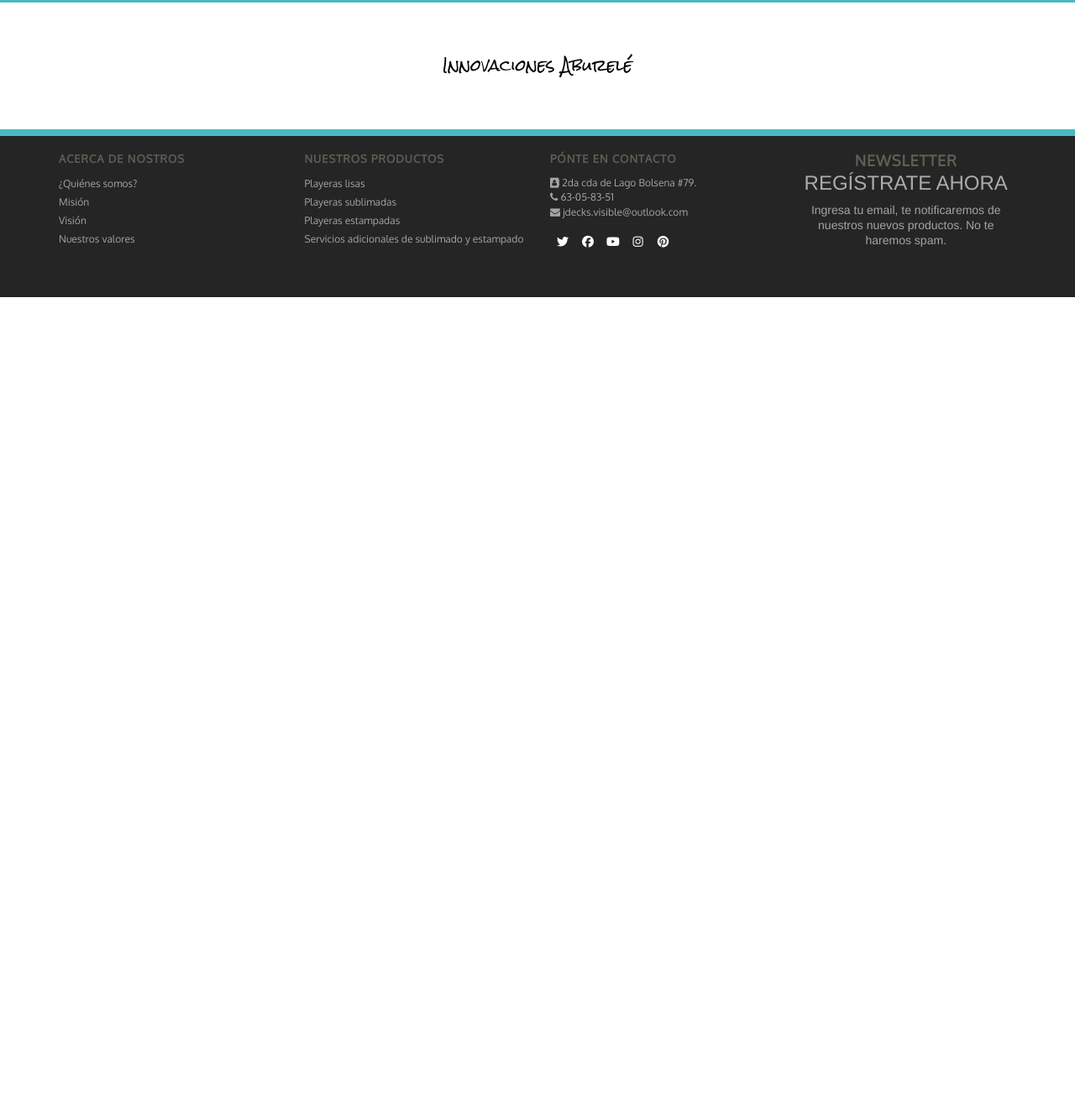
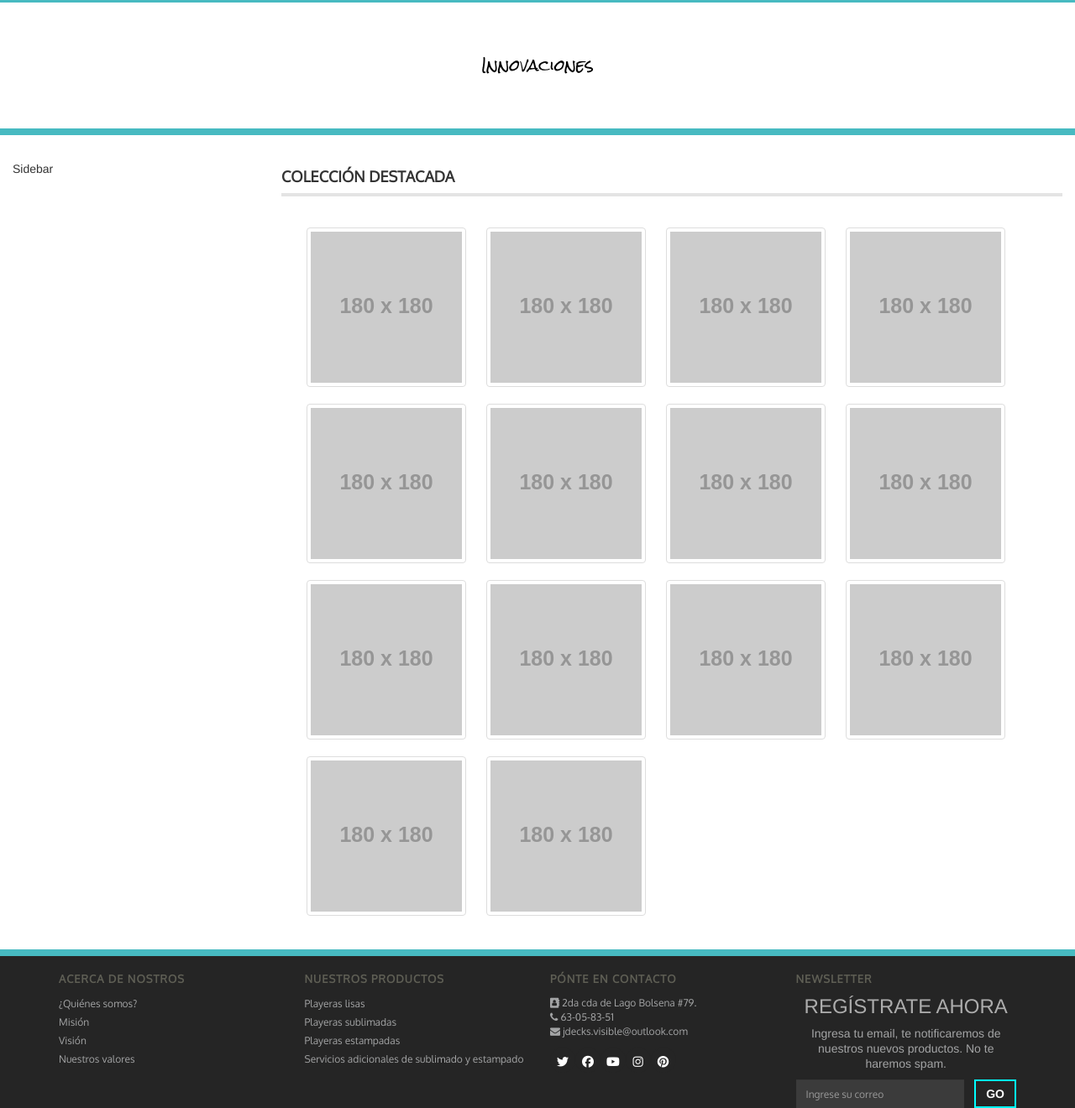
Before and after one commit to esedecks/ProyectoAbu, a plain HTML site: page WebContent/index.html in a window 1280 px wide. Shown: the part 38-1358 px from the top of the page at 84% size. Before the commit the page ends 800 px from the top, so only its background shows below. Drawn offline with nearby package versions, Linux system fonts and the light colour scheme; placeholder pictures from the web are drawn by us; files whose address does not match are found by name.

Commit message:
cambios imagenes

```diff
--- a/WebContent/index.html
+++ b/WebContent/index.html
@@ -39,6 +39,7 @@
 					</div>
 				</div>
 				<div class="col-md-6" >
+
 					<!--<div id="address">
 						<ul>
 							<li class="addressElement">
@@ -66,15 +67,40 @@
 				</div>
 			</div>
 			<div id="subHeader">
-				<h1>Innovaciones Aburelé</h1>
+				<h1>Innovaciones </h1>
 			</div>
 		</header>
-		<div class="row clearfix">
-			<div class="col-md-2">
 
+		<div class="container-fluid" id="mainContent">
+			<div class="row">
+				<div class="col-md-3">
+					<div class="sidebar">
+						<p>Sidebar</p>
+					</div>
+				</div>
+				<div class="col-md-9 catalogSection" >
+					<h4>Colección destacada</h4>
+					<div class="items">
+						<img src="http://placehold.it/180x180" class="img-responsive img-thumbnail " alt="Responsive image">
+						<img src="http://placehold.it/180x180" class="img-responsive img-thumbnail " alt="Responsive image">
+						<img src="http://placehold.it/180x180" class="img-responsive img-thumbnail " alt="Responsive image">
+						<img src="http://placehold.it/180x180" class="img-responsive img-thumbnail " alt="Responsive image">
+						<img src="http://placehold.it/180x180" class="img-responsive img-thumbnail " alt="Responsive image">
+						<img src="http://placehold.it/180x180" class="img-responsive img-thumbnail " alt="Responsive image">
+						<img src="http://placehold.it/180x180" class="img-responsive img-thumbnail " alt="Responsive image">
+						<img src="http://placehold.it/180x180" class="img-responsive img-thumbnail " alt="Responsive image">
+						<img src="http://placehold.it/180x180" class="img-responsive img-thumbnail " alt="Responsive image">
+						<img src="http://placehold.it/180x180" class="img-responsive img-thumbnail " alt="Responsive image">
+						<img src="http://placehold.it/180x180" class="img-responsive img-thumbnail " alt="Responsive image">
+						<img src="http://placehold.it/180x180" class="img-responsive img-thumbnail " alt="Responsive image">
+						<img src="http://placehold.it/180x180" class="img-responsive img-thumbnail " alt="Responsive image">
+						<img src="http://placehold.it/180x180" class="img-responsive img-thumbnail " alt="Responsive image">
+
+					</div>
+				</div>
 			</div>
-			<div class="col-md-9"></div>
 		</div>
+
 		<footer>
 			<div class="container">
 				<div class="row">
@@ -124,6 +150,10 @@
 							<h5>Newsletter</h5>
 							<h3>Regístrate ahora</h3>
 							<p>Ingresa tu email, te notificaremos de nuestros nuevos productos. No te haremos spam. </p>
+							<div class="input-group">
+								<input id="form-newsletter" class="form-control" placeholder="Ingrese su correo" type="text">
+								<a id="basic-addon" class="input-group-addon" href="#">GO</a>
+							</div>
 						</div>
 					</div>
 				</div>
--- a/WebContent/styles/index.css
+++ b/WebContent/styles/index.css
@@ -1,3 +1,7 @@
+
+/* 	HEADER SECTION */
+
+
 #mainContainer{
 	padding:0px;
 }
@@ -6,9 +10,6 @@
 /* 	 #2E3537	; */
 /* 	heigth:10%;  */
 	width: 100%;
-}
-header .col-md-4{
-/* 	border:1px solid red;  */
 }
 
 header #headerRow{
@@ -39,9 +40,6 @@ header #headerRow{
 	width:100%;
 }
 h1{
-/* 	font-family: 'Dancing Script', cursive; */
-/*     font-family: 'Playball', cursive; */
-/*     font-family: 'Gloria Hallelujah', cursive;    */
     font-family: 'Rock Salt', cursive;
 	font-size: 1.3em;
 	color:black;
@@ -181,14 +179,39 @@ h1{
 .tshirts .tshirt {
 	font-size: 20px;
 }
+
+										/* 	MAIN SECTION */
+
+#mainContent{
+	border-top: 8px solid #47BAC1;
+	padding-top: 30px;
+}
+
+.catalogSection h4{
+	font-family: 'Oxygen', sans-serif;
+	text-transform: uppercase;
+	font-weight: 700;
+	border-bottom: 4px solid #E4E4E4;
+	padding-bottom: 9px;
+	margin-bottom: 17px;
+}
+.items {
+	padding: 20px;
+}
+.items img{
+	display: inline-block;
+	margin-right: 10px;
+	margin-left: 10px;
+	margin-bottom: 20px;
+}
+
+										/* 	FOOTER SECTION */
+
 footer{
 	width:100%;
-	height:200px;
 	background-color: #252525;
-	overflow: auto;
-  	zoom: 1;
+	zoom: 1;
   	border-top: 8px solid  #47BAC1;
-
 }
 footer h5{
 /* 	box-sizing: border-box;  */
@@ -213,7 +236,9 @@ footer h5{
 }
 .newsletter{
 	margin-top: 20px;
+	text-aling: center;
 }
+.newsletter
 .newsletter h5{
 	font-size:18px;
 	text-align: center;
@@ -235,6 +260,24 @@ footer h5{
 	text-align: center;
 
 }
+input#form-newsletter{
+	background-color: #3B3B3B;
+	border: 0px;
+	border-radius: 0px;
+	width: 200px;
+	margin-right:10px;
+	font-family: 'Oxygen', sans-serif;
+	font-size:12px;
+}
+a#basic-addon.input-group-addon{
+	box-sizing:border-box;
+	color: white;
+	font-weight: bold;
+	border:2px solid cyan;
+	background-color: #252525;
+	border-radius: 0px;
+}
+
 .footerLink ul{
 	font-size:12px;
     font-family: 'Oxygen', sans-serif;
```
